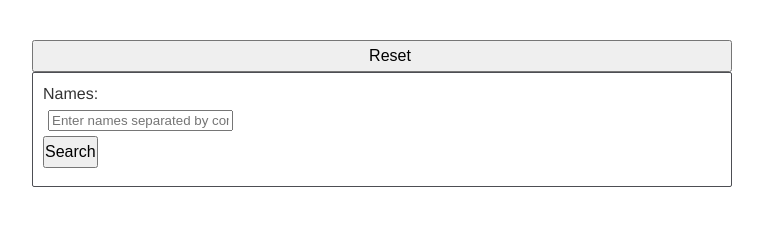
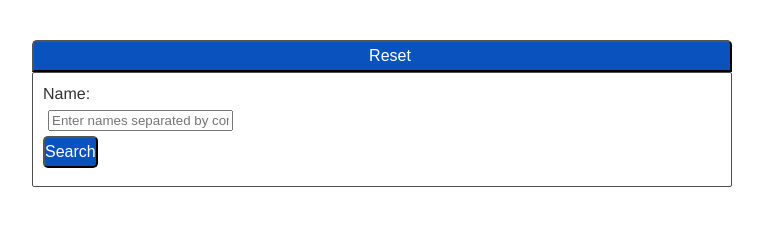
Before and after one commit to MicMetz/loops2, a plain HTML site: page index.html in a window 1280 px wide. Shown: the whole page, without its empty margins (258-1021 px from the left). Drawn offline with Linux system fonts and the light colour scheme.

```diff
--- a/index.html
+++ b/index.html
@@ -21,14 +21,17 @@
 	<body style="align-items: flex-start; margin-top: 5vh;">
 
 		<div style="width: 100%; display: flex; flex-direction: column; align-items: center;">
-			<button class="playable-buttons" onclick="resetSearch()" style="text-align: center">Reset</button>
+			<button class="playable-buttons" onclick="resetSearch()" style="background-color:#0a53be; color: white; border-top-right-radius: 5px; border-top-left-radius: 5px; text-align: center">Reset</button>
 
 			<section class="preview" style="align-content: center;">
 				<label for="names">
-					Names:
+					Name:
 					<input type="text" id="names" name="names" placeholder="Enter names separated by commas"/>
 				</label>
-				<button class="playable-buttons" id="submit" style=" left: 50%; right: 50%; width: fit-content; padding-left: 0; padding-right: 0; " onclick="searchName()">Search</button>
+				<button class="playable-buttons" id="submit" style="background-color:#0a53be; color: white; border-radius: 5px; left: 50%; right: 50%; width: fit-content; padding-left: 0; padding-right: 0;" onclick="searchName()"
+				>
+					Search
+				</button>
 
 				<div id="results" style="display: none;">
 					<p class="matches">Matches:</p>
```
